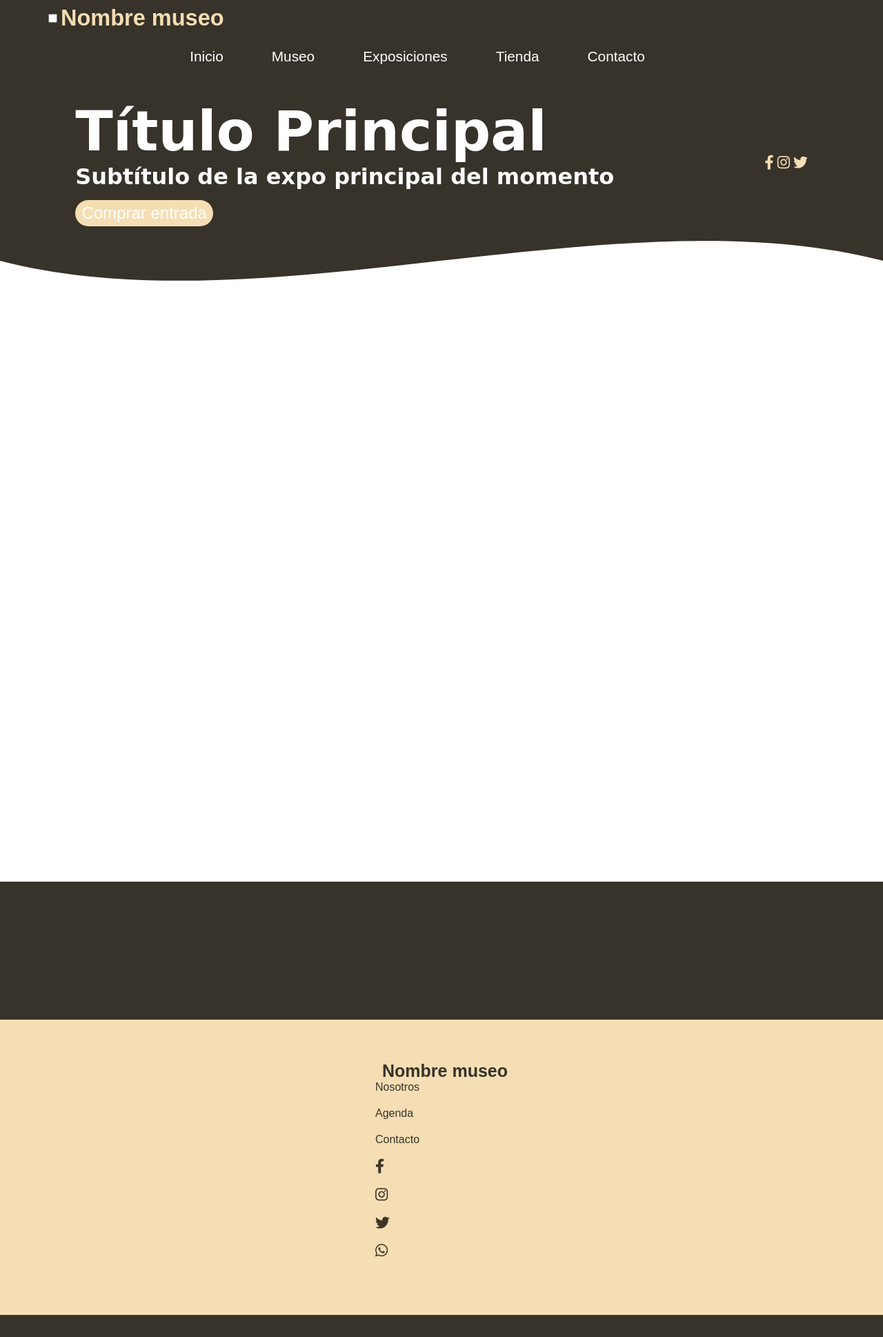
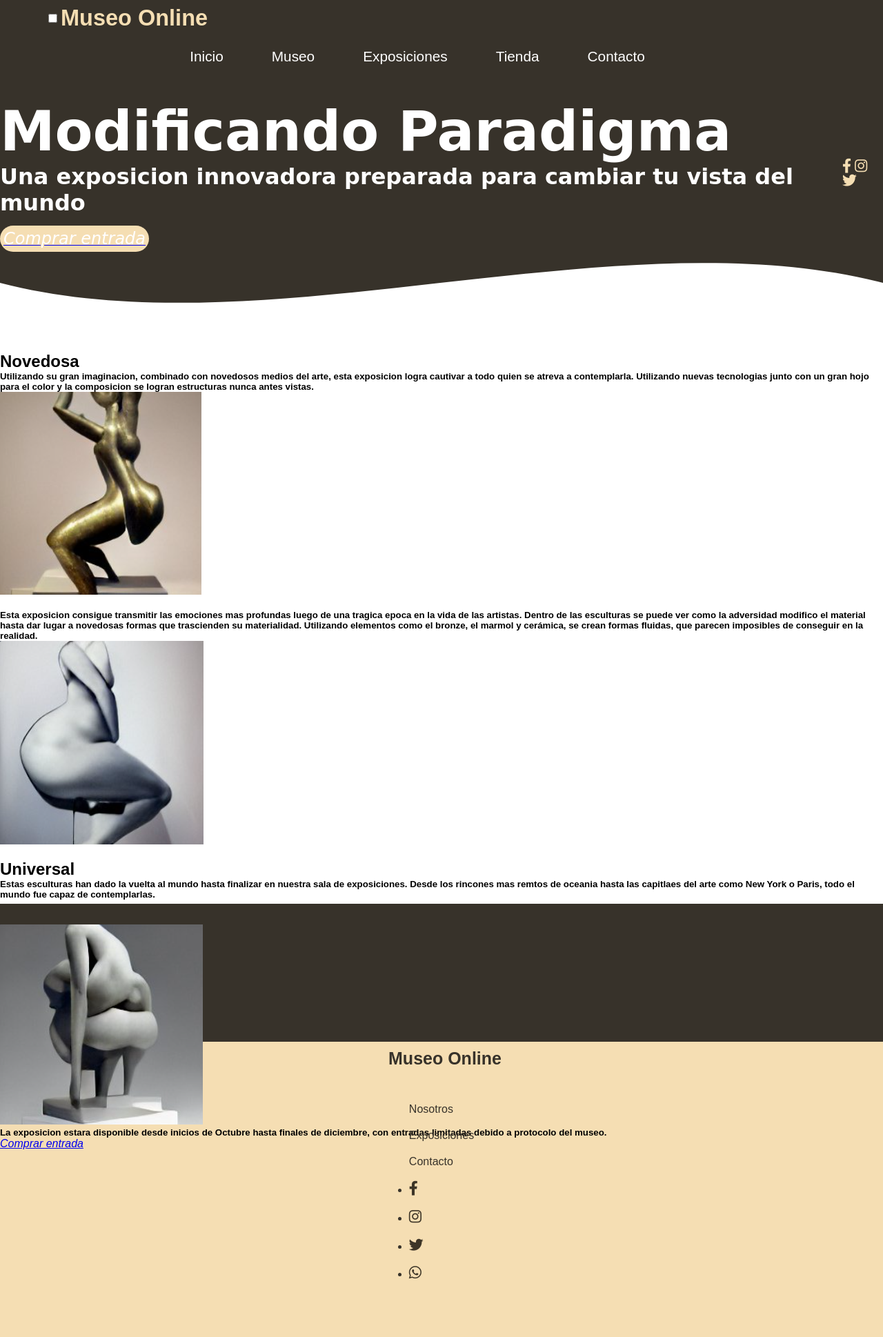
Before and after one commit to Arhinsingh05/TPO-codoAcodo, a plain HTML site: page index.html in a window 1280 px wide. Shown: the part 27-1965 px from the top of the page at 69% size. Before the commit the page ends 1933 px from the top, so only its background shows below. Drawn offline with Linux system fonts and the light colour scheme; some icons are missing.

Commit message:
Update index.html

```diff
--- a/index.html
+++ b/index.html
@@ -13,7 +13,7 @@
     <!-- Icono sitio web -->
     <link rel="#" href="#">
 
-    <title>Nombre museo</title>
+    <title>Museo Online</title>
 </head>
     <body>
             <header role="banner">
@@ -21,13 +21,13 @@
                     <nav class="navbar">
                         <div class="brand">
                             <!-- Icono o logo de fontawesome que representa al museo -->
-                            <i class="fas fa-####"></i>
+                            <i class="fa-regular fa-objects-column"></i>
                             <!-- Menú hamburguesa  -->
                             <input type="checkbox" id="check">
                             <label for="check" class="boton-menu" id="boton-icon">
                                 <i class="fa fa-bars" aria-hidden="true"></i>
                             </label>
-                            <h3>Nombre museo</h3>
+                            <h3>Museo Online</h3>
                         </div>
                         <!-- Menú  -->
                         <div class="menu">
@@ -50,9 +50,12 @@
                 <main class="main-inicio">
                     <div class="container-info">
                         <div class="main-info">
-                            <h1>Título Principal</h1>
-                            <h2>Subtítulo de la expo principal del momento</h2>
-                                <button class="btn">Comprar entrada</button> <!-- Este botón debería dirijirse a la pág de la tienda quizas o en la pag de la tienda poner el mismo botón que acá-->
+                            <h1>Modificando Paradigma</h1>
+                            <h2>Una exposicion innovadora preparada para cambiar tu vista del mundo</h2>
+                            <br>
+                            <a href="/tienda.html">
+                                <i button class="btn">Comprar entrada</button></i>
+                            </a><!-- Este botón debería dirijirse a la pág de la tienda quizas o en la pag de la tienda poner el mismo botón que acá-->
                         </div>
 
                         <div class="img-content">
@@ -86,24 +89,58 @@
 
 
             <section class="exposiciones">
+                <div class="Texto">
+                    <h1>Novedosa</h1>
+                    <h5>Utilizando su gran imaginacion, combinado con novedosos medios del arte, esta exposicion logra cautivar a todo quien se atreva a contemplarla. Utilizando nuevas tecnologias junto con un gran hojo para el color y la composicion se logran estructuras nunca antes vistas.</h5>
 
+
+                </div>
+
+                <img src="/Imagenes/Img1.png" alt="Imagen 1" class="Imagen">
+                <br><br>
+                <div class="Texto2">
+                    <!-- <h1>Emocional</h1> -->
+                    <h5>Esta exposicion consigue transmitir las emociones mas profundas luego de una tragica epoca en la vida de las artistas. Dentro de las esculturas se puede ver como la adversidad modifico el material hasta dar lugar a novedosas formas que trascienden su materialidad. Utilizando elementos como el bronze, el marmol y cerámica, se crean formas fluidas, que parecen imposibles de conseguir en la realidad. </h5>
+
+                </div>
+                <img src="/Imagenes/Img2.png" class="Imagen2">
+                <br><br>
+                <element class="Texto3">
+                    <h1>Universal</h1>
+                    <h5>Estas esculturas han dado la vuelta al mundo hasta finalizar en nuestra sala de exposiciones. Desde los rincones mas remtos de oceania hasta las capitlaes del arte como New York o Paris, todo el mundo fue capaz de contemplarlas.</h5><br><br>
+                </element>
+                <img src="/Imagenes/Img3.png" class="Imagen3">
+            <div class="bottom">
+                <h5>La exposicion estara disponible desde inicios de Octubre hasta finales de diciembre, con entradas limitadas debido a protocolo del museo.</h5>
+                <a href="/tienda.html">
+                    <i button class="btn">Comprar entrada</button></i>
+                </a>
+                <br><br>
+
+            </div>
+                <!-- <img src="/Imagenes/Img4.png" Class="Imagen4"> -->
             </section>
 
             <!-- Pie de página -->
             <footer>
                 <div class="footer">
+                    <h2 class="brand">Museo Online</h2>
                     <div class="contacto">
-                        <h2 class="brand">Nombre museo</h2>
+
                         <a href="#nosotros">Nosotros</a>
-                        <a href="agenda.html">Agenda</a>
+                        <a href="exposiciones.html">Exposiciones</a>
                         <a href="contacto.html">Contacto</a>
+
+
 
                         <!-- Redes sociales -->
                     <div class="social-content">
-                        <a href="#" target="_blank"><i class="fab fa-facebook-f" aria-hidden="true"></i></a></li>
-                        <a href="#" target="_blank"><i class="fab fa-instagram" aria-hidden="true"></i></a></li>
-                        <a href="#" target="_blank"><i class="fab fa-twitter" aria-hidden="true"></i></a></li>
-                        <a class="link-wsp" href="https://api.whatsapp.com/send?phone=542644194074&amp" target="_blank"><i class="fab fa-whatsapp" aria-hidden="true"></i></a>
+                        <ul>
+                            <li><a href="#" target="_blank"><i class="fab fa-facebook-f" aria-hidden="true"></i></a></li>
+                            <li><a href="#" target="_blank"><i class="fab fa-instagram" aria-hidden="true"></i></a></li>
+                            <li><a href="#" target="_blank"><i class="fab fa-twitter" aria-hidden="true"></i></a></li>
+                            <li><a class="link-wsp" href="https://api.whatsapp.com/send?phone=542644194074&amp" target="_blank"><i class="fab fa-whatsapp" aria-hidden="true"></i></a></li>
+                        </ul>
                     </div>
                 </div>
 
```
